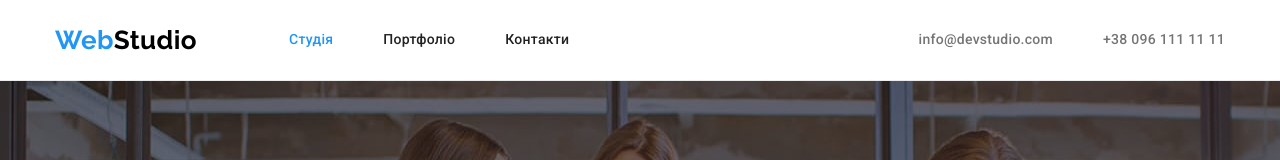
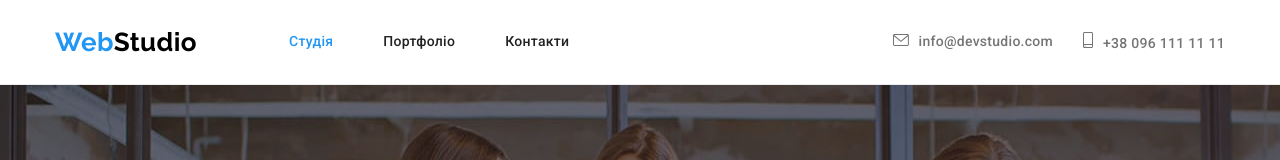
Before and after one commit to YaroslavMudriy/goit-markup-hw-04, a plain HTML site: page index.html in a window 1280 px wide. Shown: the top 160 px of the page. Drawn offline with nearby package versions, Linux system fonts and the light colour scheme.

Commit message:
Створена папка іконок

```diff
--- a/css/styles.css
+++ b/css/styles.css
@@ -147,18 +147,28 @@ button {
     padding-bottom: 32px;
 }
 
+.icon-mail {
+    margin-right: 10px;
+    fill: currentColor;
+}
+
 .header-mail-item {
     margin-left: auto;
 }
 
 .header-phone-item {
-    margin-left: 50px;
+    margin-left: 30px;
 }
 
 .header-phone {
     display: block;
     padding-top: 32px;
     padding-bottom: 32px;
+}
+
+.icon-phone {
+    margin-right: 10px;
+    fill: currentColor;
 }
 
 /*==Header контакти: пошта, телефон==*/
--- a/index.html
+++ b/index.html
@@ -26,8 +26,14 @@
       </nav>
 
      <ul class="menu-contact list">
-         <li class="header-mail-item"><a class="header-mail link" href="mailto:info@devstudio.com">info@devstudio.com</a></li>
-         <li class="header-phone-item"><a class="header-phone link" href="tel:+380961111111">+38 096 111 11 11</a></li>
+         <li class="header-mail-item"><a class="header-mail link" href="mailto:info@devstudio.com">
+            <svg aria-label="іконка конверт" class="icon-mail" width="16" height="12">
+            <use href="./images/icons.svg#icon-envelope"></use>
+         </svg>info@devstudio.com</a></li>
+         <li class="header-phone-item"><a class="header-phone link" href="tel:+380961111111">
+            <svg aria-label="іконка телефон" class="icon-phone" width="10" height="16">
+                <use href="./images/icons.svg#icon-smartphone"></use>
+            </svg>+38 096 111 11 11</a></li>
      </ul>
     </div>
  </header>
```
Also changed, not shown: images/icons.svg (added).
